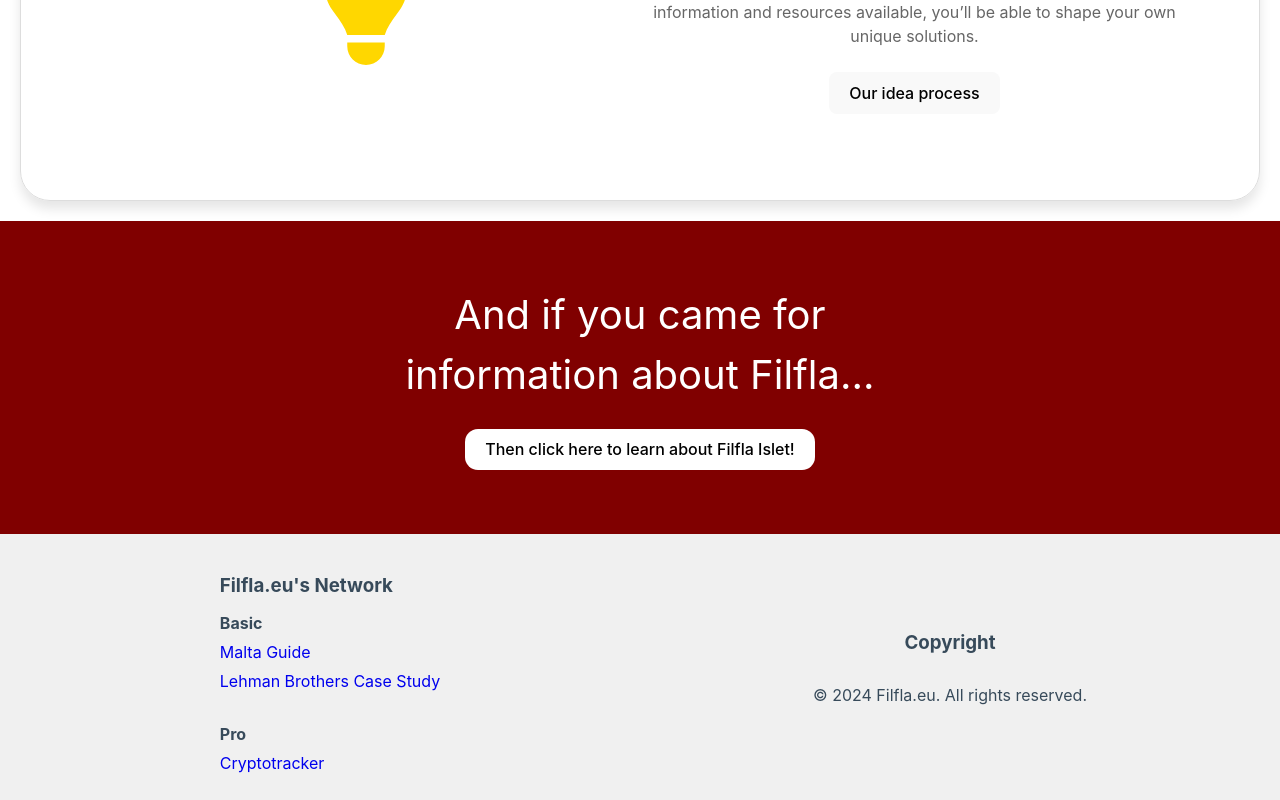
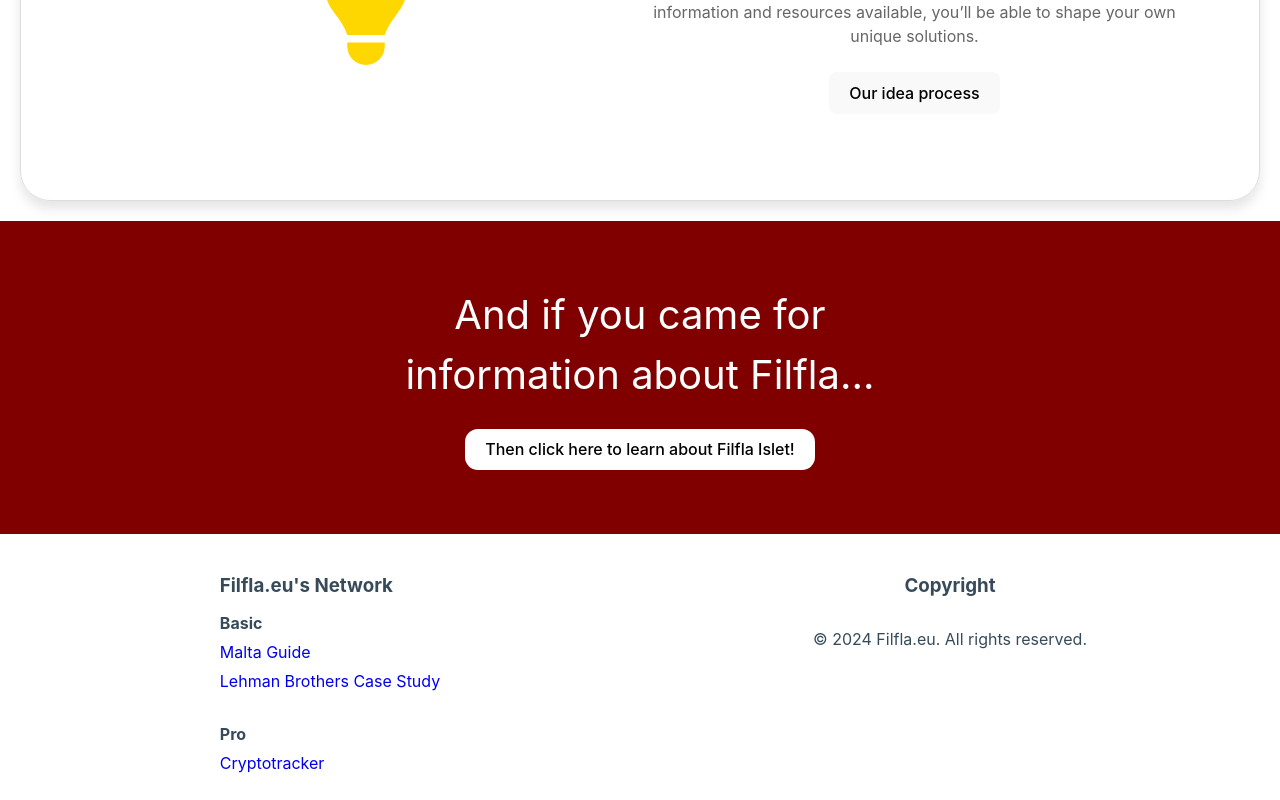
Before and after one commit to Arce-Mdina/apex-app, a React (Vite) app: page / in a window 1280 px wide. Shown: the part 1665-2465 px from the top of the page. Built offline with nearby package versions, Linux system fonts and the light colour scheme; a web font is replaced by a local one.

Commit message:
Footer alignment

```diff
--- a/src/App.css
+++ b/src/App.css
@@ -16,16 +16,37 @@
   /* background-color: #333; */
   /* color: #fff; */
   padding: 20px 0;
-  background-color:rgb(240, 240, 240);
+  /* background-color:rgb(255, 255, 255); */
+  background-color: white;
 
 
 }
 
 .footer-container {
   display: flex;
-  flex-direction:row;
   justify-content: space-between;
-  /* max-width: 1200px; */
+  align-items: flex-start; /* Ensures items are aligned at the top */
+  margin: 0 auto;
+  padding: 0 20px;
+}
+
+.footer-column {
+  display: flex;
+  flex-direction: column;
+  justify-content: center;
+  align-items: center;
+  flex: 1;
+  color: #374a5aff;
+}
+
+.footer-column h3 {
+  margin-bottom: 10px;
+}
+
+
+/* .footer-container {
+  display: flex;
+  justify-content: space-between;
   margin: 0 auto;
   padding: 0 20px;
 }
@@ -41,7 +62,7 @@
 
 .footer-column h3 {
   margin-bottom: 10px;
-}
+} */
 
 .footer-column ul {
   list-style: none;
```
